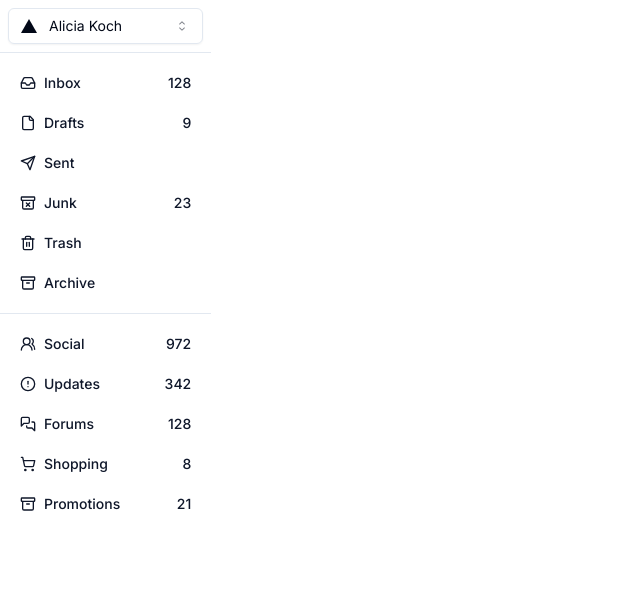
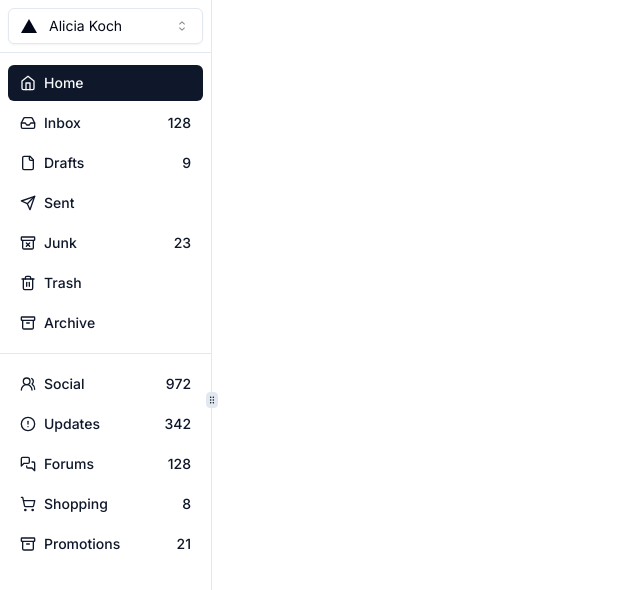
Before and after one commit to ytran18/chat-app, a Next.js app: page /dashboard in a window 1280 px wide. Shown: the top 590 px of the page, without its empty margins (0-640 px from the left). Built offline with nearby package versions, Linux system fonts and the light colour scheme.

Commit message:
add dashboard icon and add resize for dashboard page

```diff
--- a/src/app/dashboard/page.tsx
+++ b/src/app/dashboard/page.tsx
@@ -2,13 +2,14 @@
 
 import * as React from 'react';
 
-import { ResizablePanel } from '@/ui/resizable';
+import { ResizablePanel, ResizableHandle } from '@/ui/resizable';
 
 import DefaultLayout from '@/components/default-layout';
 
 export default function Home() {
     return (
         <DefaultLayout>
+            <ResizableHandle withHandle className='hidden md:flex'/>
             <ResizablePanel defaultSize={910}></ResizablePanel>
         </DefaultLayout>
     );
--- a/src/components/default-layout.tsx
+++ b/src/components/default-layout.tsx
@@ -10,7 +10,7 @@ import { Nav } from '@/components/nav';
 
 import { accounts } from '@/utils/data';
 
-import { AlertCircle, Archive, ArchiveX, File, Inbox, MessagesSquare, Send, ShoppingCart, Trash2, Users2 } from 'lucide-react';
+import { AlertCircle, Archive, ArchiveX, File, Inbox, MessagesSquare, Send, ShoppingCart, Trash2, Users2, HomeIcon } from 'lucide-react';
 
 import { cn } from '@/lib/utils';
 
@@ -97,6 +97,12 @@ export default function DefaultLayout({ children }: DefaultLayoutProps) {
                         tabActive={tab}
                         handleChangeTab={handleChangeTab}
                         links={[
+                            {
+                                title: "Home",
+                                icon: HomeIcon,
+                                variant: tab === 0 ?  "default" : "secondary",
+                                tab: 0,
+                            },
                             {
                                 title: "Inbox",
                                 label: "128",
```
